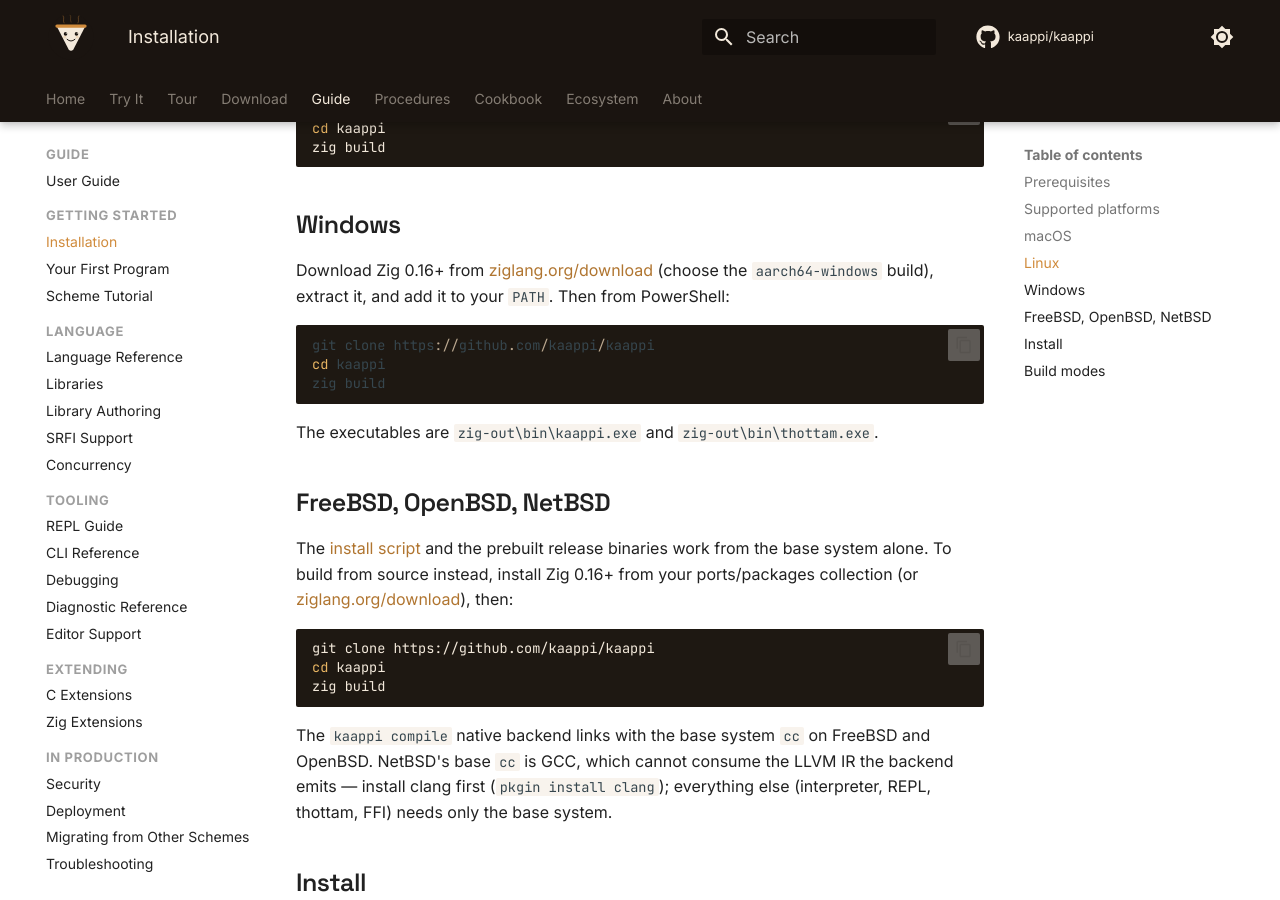
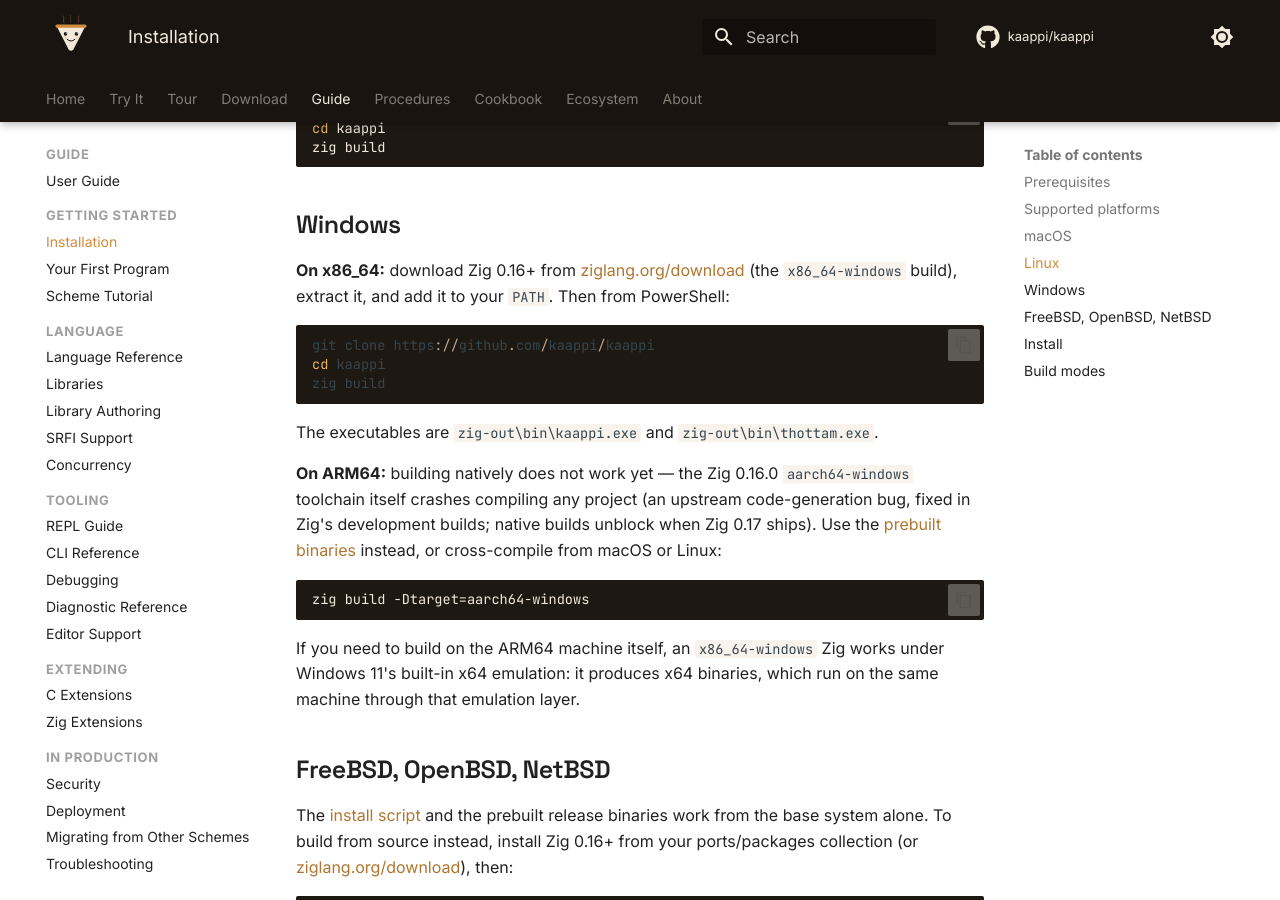
Before and after one commit to kaappi/kaappi.github.io, an MkDocs documentation site: the page built from docs/guide/installation.md, in a window 1280 px wide and 900 px high, scrolled down 1303 px. Built offline with MkDocs 1.6.1 and Material for MkDocs 9.7.7, drawn with Linux system fonts in a browser that asks for light colours; comment, search, counter and statistics services are not loaded; some of the changed text lies outside the part shown.

Commit message:
Document Windows x86_64 support; fix ARM64 build-from-source instructions
kaappi/kaappi#1651 added the x86_64-windows target. Prebuilt x64
binaries ship starting with the next core release, so the downloads
page keeps its ARM64-only binary rows (nothing to link yet) and the
Windows notes now say both architectures are supported and point x64
users at building from source, which works today with the stock Zig
toolchain.

The installation guide's Windows section previously told everyone to
grab the aarch64-windows Zig and `zig build` natively — that has never
worked: the stock 0.16.0 aarch64-windows toolchain crashes compiling
anything (upstream LLVM bug, fixed in Zig's development builds). The
section is now split per arch: x86_64 builds natively with stock Zig;
ARM64 uses the prebuilt binaries, cross-compiles, or runs an x64 Zig
under Windows 11's built-in x64 emulation.

Also refreshed platform lists that had rotted: the FAQ table was
missing the FreeBSD/OpenBSD/NetBSD rows entirely, the FAQ native-
compilation and cross-compilation answers omitted the BSDs and x64
Windows, deployment gains the x86_64-windows bundle example, and the
thottam page's platform list now defers to the downloads page.

Co-Authored-By: Claude Fable 5 <noreply@anthropic.com>

````diff
--- a/docs/guide/installation.md
+++ b/docs/guide/installation.md
@@ -19,7 +19,7 @@ This page covers building from source.
 | Linux | x86_64 | LLVM backend |
 | Linux | aarch64 | LLVM backend |
 | Linux | riscv64 | LLVM backend |
-| Windows | aarch64 (ARM64) | LLVM backend |
+| Windows | aarch64 (ARM64), x86_64 | LLVM backend |
 | FreeBSD | x86_64, aarch64 | LLVM backend (base `cc` suffices) |
 | OpenBSD | x86_64, aarch64 | LLVM backend (base `cc` suffices) |
 | NetBSD | x86_64, aarch64 | LLVM backend (needs `clang` from pkgsrc) |
@@ -47,9 +47,9 @@ zig build
 
 ## Windows
 
-Download Zig 0.16+ from [ziglang.org/download](https://ziglang.org/download/)
-(choose the `aarch64-windows` build), extract it, and add it to your `PATH`.
-Then from PowerShell:
+**On x86_64:** download Zig 0.16+ from
+[ziglang.org/download](https://ziglang.org/download/) (the `x86_64-windows`
+build), extract it, and add it to your `PATH`. Then from PowerShell:
 
 ```powershell
 git clone https://github.com/kaappi/kaappi
@@ -58,6 +58,20 @@ zig build
 ```
 
 The executables are `zig-out\bin\kaappi.exe` and `zig-out\bin\thottam.exe`.
+
+**On ARM64:** building natively does not work yet — the Zig 0.16.0
+`aarch64-windows` toolchain itself crashes compiling any project (an upstream
+code-generation bug, fixed in Zig's development builds; native builds unblock
+when Zig 0.17 ships). Use the [prebuilt binaries](../download.md) instead, or
+cross-compile from macOS or Linux:
+
+```bash
+zig build -Dtarget=aarch64-windows
+```
+
+If you need to build on the ARM64 machine itself, an `x86_64-windows` Zig
+works under Windows 11's built-in x64 emulation: it produces x64 binaries,
+which run on the same machine through that emulation layer.
 
 ## FreeBSD, OpenBSD, NetBSD
 
````
Also changed, not shown: docs/download.md (+9 -5 lines), docs/ecosystem/thottam.md (+3 -2 lines), docs/faq.md (+12 -4 lines), docs/guide/deployment.md (+3 -0 lines).
